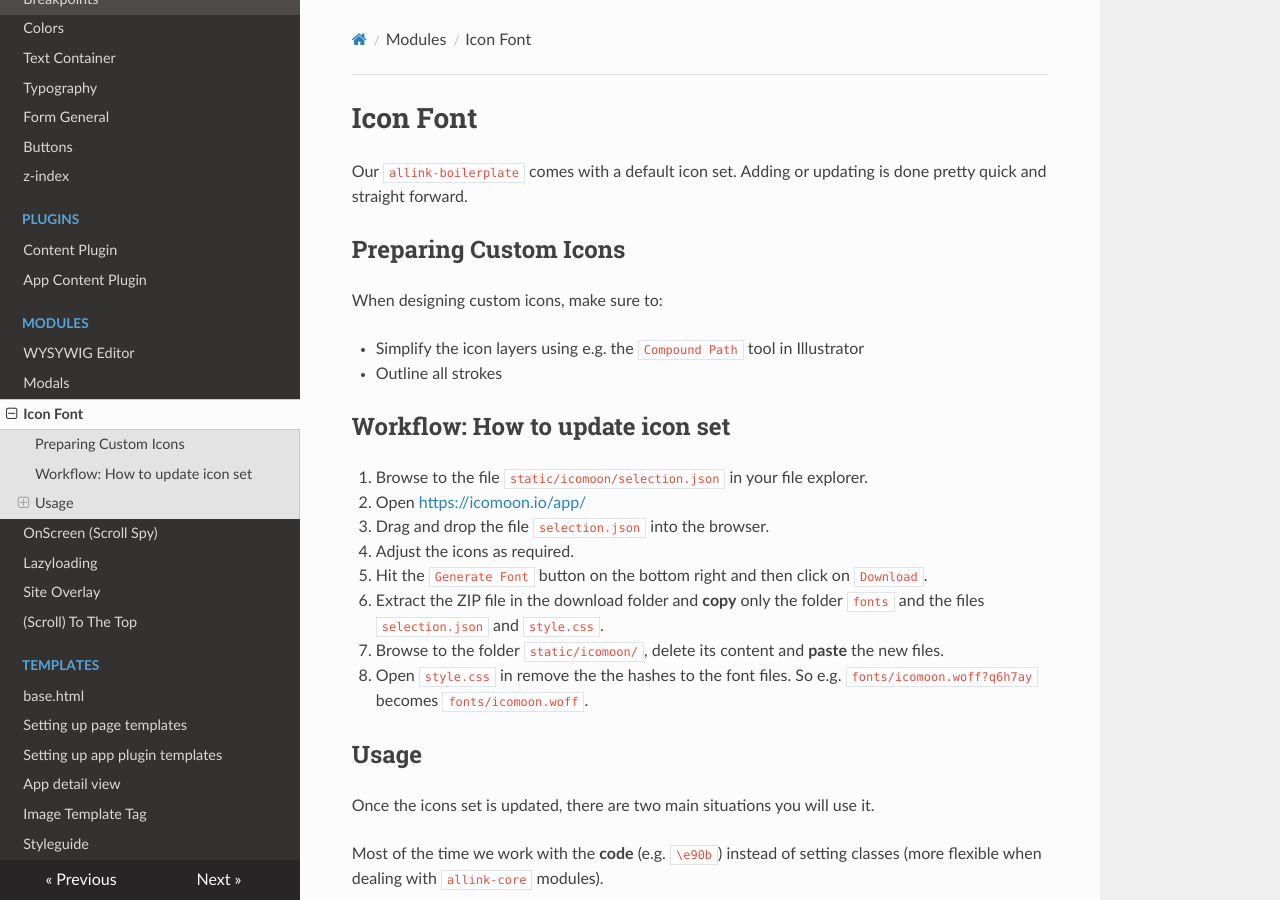
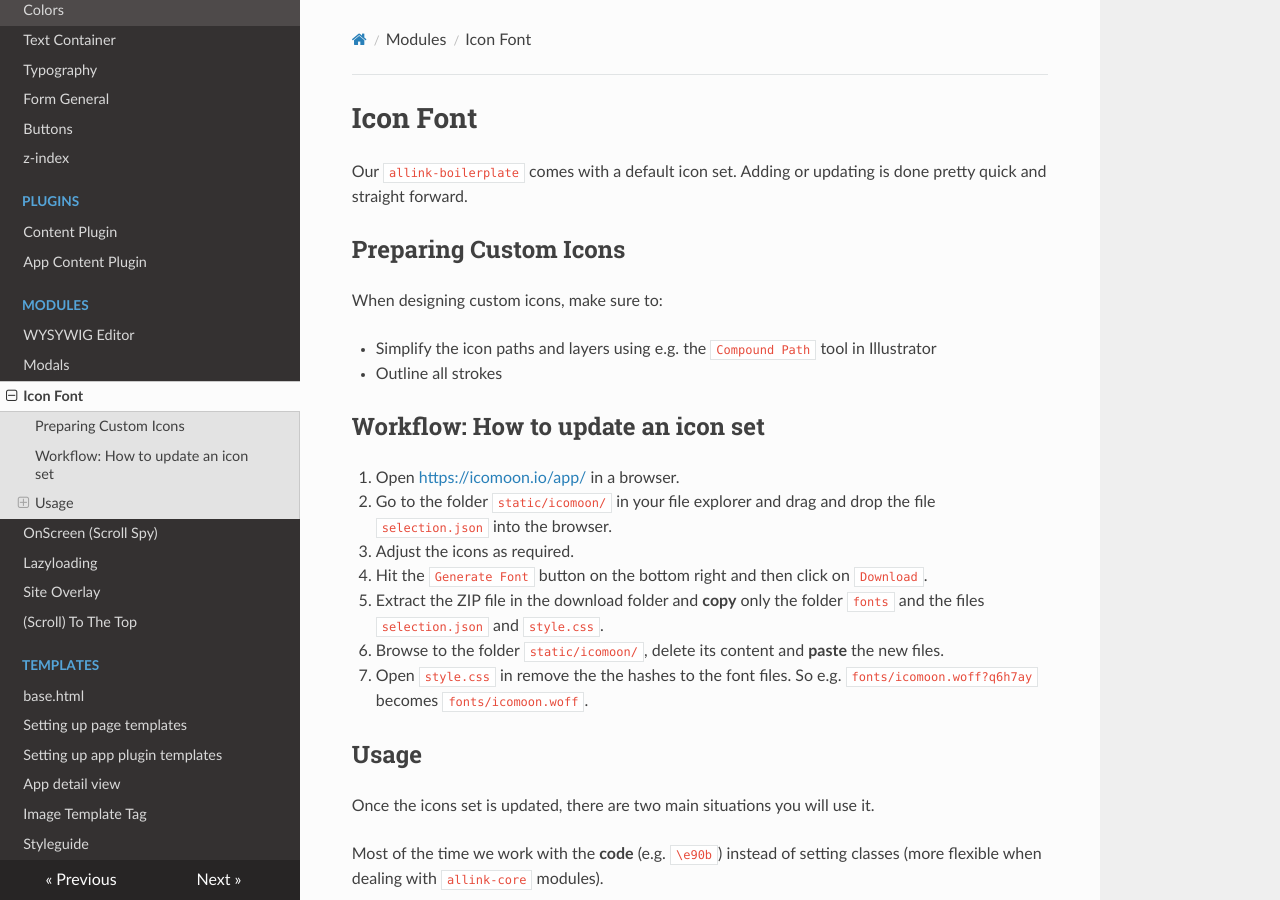
Before and after one commit to allink/allink-core-static, an MkDocs documentation site: the page built from docs/modules/icons.md, in a window 1280 px wide and 900 px high. Built offline with MkDocs 1.6.1, drawn with Linux system fonts in a browser that asks for light colours; nearby versions of some CDN libraries; old or Windows-style settings are respelled for this version of MkDocs.

Commit message:
typo fix

```diff
--- a/docs/modules/icons.md
+++ b/docs/modules/icons.md
@@ -6,19 +6,18 @@ Our `allink-boilerplate` comes with a default icon set. Adding or updating is do
 
 When designing custom icons, make sure to:
 
-- Simplify the icon layers using e.g. the `Compound Path` tool in Illustrator
+- Simplify the icon paths and layers using e.g. the `Compound Path` tool in Illustrator
 - Outline all strokes
 
-## Workflow: How to update icon set
+## Workflow: How to update an icon set
 
-1. Browse to the file `static/icomoon/selection.json` in your file explorer.
-2. Open <a href="https://icomoon.io/app/" target="_blank">https://icomoon.io/app/</a>
-3. Drag and drop the file `selection.json` into the browser.
-4. Adjust the icons as required.
-5. Hit the `Generate Font` button on the bottom right and then click on `Download`.
-6. Extract the ZIP file in the download folder and <strong>copy</strong> only the folder `fonts` and the files `selection.json` and `style.css`.
-7. Browse to the folder `static/icomoon/`, delete its content and <strong>paste</strong> the new files.
-8. Open `style.css` in remove the the hashes to the font files. So e.g. `fonts/icomoon.woff?q6h7ay` becomes `fonts/icomoon.woff`.
+1. Open <a href="https://icomoon.io/app/" target="_blank">https://icomoon.io/app/</a> in a browser.
+2. Go to the folder `static/icomoon/` in your file explorer and drag and drop the file `selection.json` into the browser.
+3. Adjust the icons as required.
+4. Hit the `Generate Font` button on the bottom right and then click on `Download`.
+5. Extract the ZIP file in the download folder and <strong>copy</strong> only the folder `fonts` and the files `selection.json` and `style.css`.
+6. Browse to the folder `static/icomoon/`, delete its content and <strong>paste</strong> the new files.
+7. Open `style.css` in remove the the hashes to the font files. So e.g. `fonts/icomoon.woff?q6h7ay` becomes `fonts/icomoon.woff`.
 
 ## Usage
 
```
